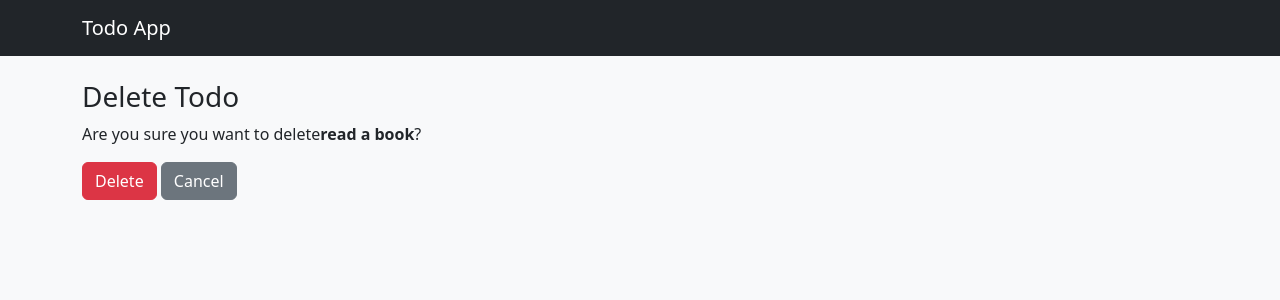
After one commit to Mamurjon123767/todo-app, a Django app: page /todos/delete/2/ in a window 1280 px wide. The commit adds this page. Shown: the top 300 px of the page. Run offline with Django 5.2, Linux system fonts and the light colour scheme; data comes from the database, SQL or seed files in the repository; both versions use the stored data as it was after the commit.

Commit message:
added delete and update

```diff
--- /dev/null
+++ b/todoapp/templates/todoapp/todo_delete.html
@@ -0,0 +1,19 @@
+{% extends 'todoapp/base.html' %}
+
+
+{% block content %}
+<h3>Delete Todo</h3>
+
+<p>Are you sure you want to delete<strong>{{ todo.title }}</strong>?</p>
+
+<form method="post">
+    {% csrf_token %}
+    <button type="submit" class="btn btn-danger">Delete</button>
+    <a href="{% url 'todo_list' %}" class="btn btn-secondary">Cancel</a>
+</form>
+
+
+
+
+
+{% endblock %}
--- a/todoapp/templates/todoapp/todo_list.html
+++ b/todoapp/templates/todoapp/todo_list.html
@@ -8,8 +8,10 @@
     <a href="{% url 'add_todo' %}" class="btn btn-success mb-3">➕ Add Todo </a>
 <ul class="list-group">
     {% for todo in todos %}
-        <li class="list-group-item d-flex justify-content-between align-items-center">
-        <div>
+            <li class="list-group-item d-flex justify-content-between align-items-center">
+                <a href="{% url 'update_todo' todo.id %}" class="btn btn-sm btn-outline-primary"> Edit</a>
+                 <a href="{% url 'delete_todo' todo.id %}" class="btn btn-sm btn-outline-danger ms-2"> Delete</a>
+                <div>
             <strong>{{ todo.title }}</strong><br>
             <small>
 
--- a/todoapp/urls.py
+++ b/todoapp/urls.py
@@ -1,8 +1,10 @@
 from django.urls import path
-from.views import todo_list, completed_todos, pending_todos, add_todo
+from.views import todo_list, completed_todos, pending_todos, add_todo, update_todo, delete_todo
 urlpatterns = [
     path('todos/', todo_list, name="todo_list"),
     path('tods/completed',completed_todos, name="completed todos"),
     path('todos/pending/',pending_todos, name="pending todos"),
     path('todos/add/', add_todo, name = 'add_todo'),
+    path('todos/update/<int:pk>/', update_todo, name= "update_todo"),
+    path('todos/delete/<int:pk>/', delete_todo, name = "delete_todo"),
 ]
--- a/todoapp/views.py
+++ b/todoapp/views.py
@@ -1,4 +1,4 @@
-from django.shortcuts import render, redirect
+from django.shortcuts import render, redirect, get_object_or_404
 from django.http import HttpResponse
 from .forms import TodoForm
 
@@ -42,3 +42,26 @@ def add_todo(request):
         form = TodoForm()
 
     return render(request, 'todoapp/todo_form.html',{'form': form})
+
+def update_todo(request, pk):
+    todo = get_object_or_404(Todo, pk=pk)
+
+
+    if request.method == 'POST':
+        form = TodoForm(request.POST, instance=todo)
+        if form.is_valid():
+            form.save()
+            return redirect('todo_list')
+    else:
+        form = TodoForm(instance=todo)
+
+    return render(request, 'todoapp/todo_form.html',{'form': form})
+
+def delete_todo(request, pk):
+    todo = get_object_or_404(Todo, pk=pk)
+
+    if request.method == 'POST':
+        todo.delete()
+        return redirect('todo_list')
+
+    return render(request, 'todoapp/todo_delete.html',{'todo': todo})
```
Also changed, not shown: db.sqlite3.
